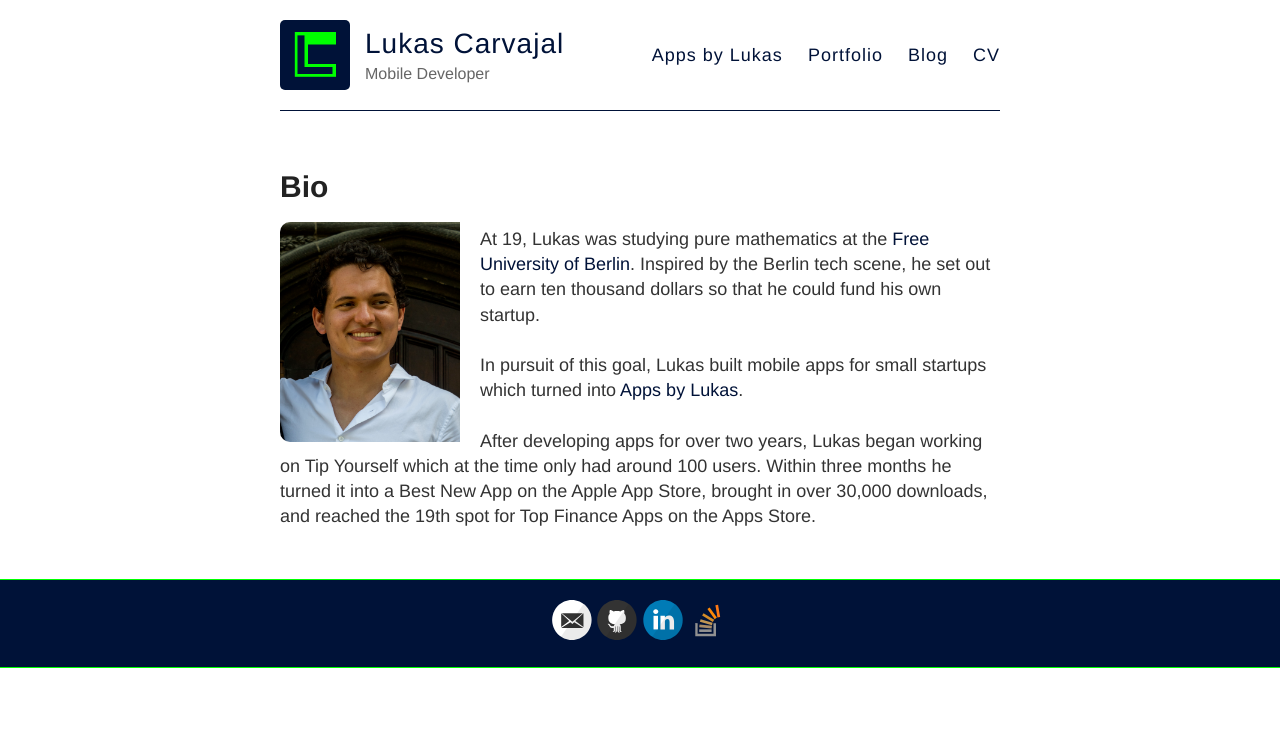
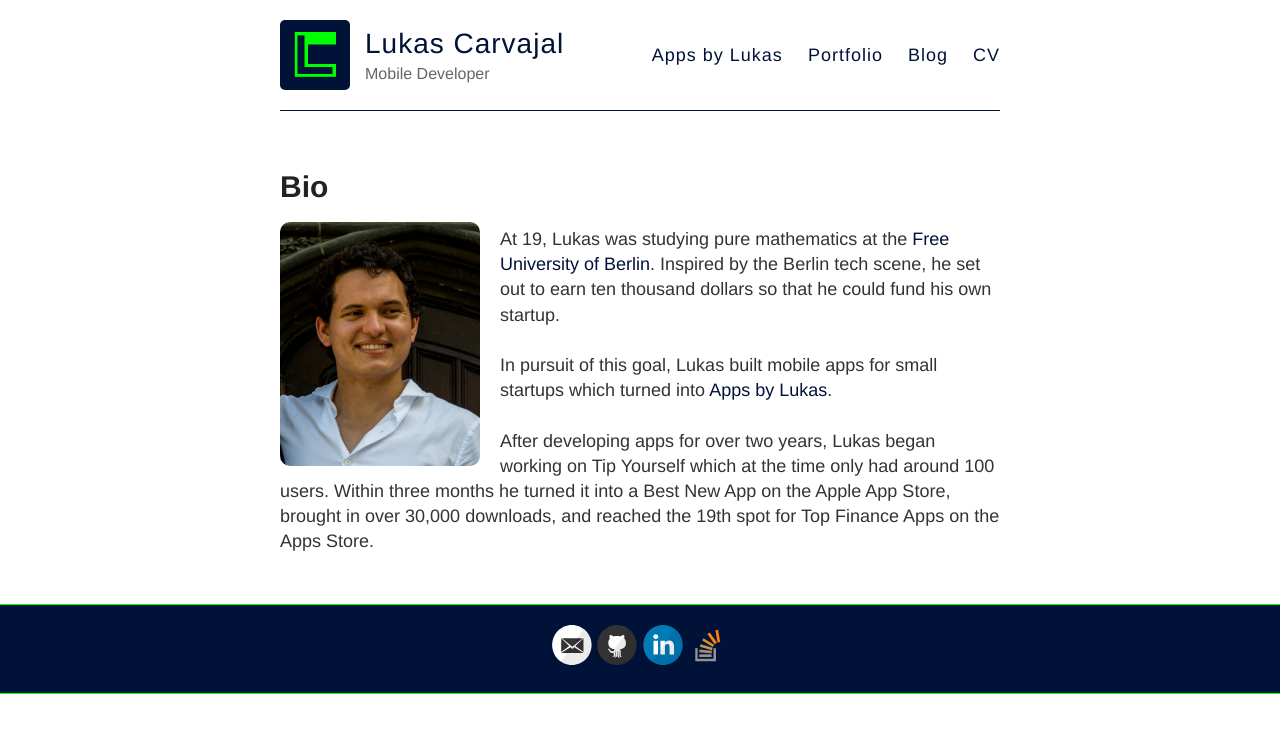
Before and after one commit to Lcarvajal/Lcarvajal.github.io, a Jekyll site: the page built from index.html, in a window 1280 px wide. Shown: the top 733 px of the page. Built offline with Jekyll 4.4.1, drawn with Linux system fonts in a browser that asks for light colours.

Commit message:
Update bio copy

```diff
--- a/index.html
+++ b/index.html
@@ -5,7 +5,7 @@
 
 <h1>Bio</h1>
 
-<img src="../images/lukas-carvajal.png" class="img-responsive" style="display:inline; margin-top:10px; padding-right: 20px; float:left; border-radius:10px;" width=200/>
+<img src="../images/lukas-carvajal.png" class="img-responsive" style="display:inline; margin-top:10px; margin-right: 20px; float:left; border-radius:10px;" width=200/>
 <p>
 	At 19, Lukas was studying pure mathematics at the <a href="http://appsbylukas.com">Free University of Berlin</a>.
 
```
